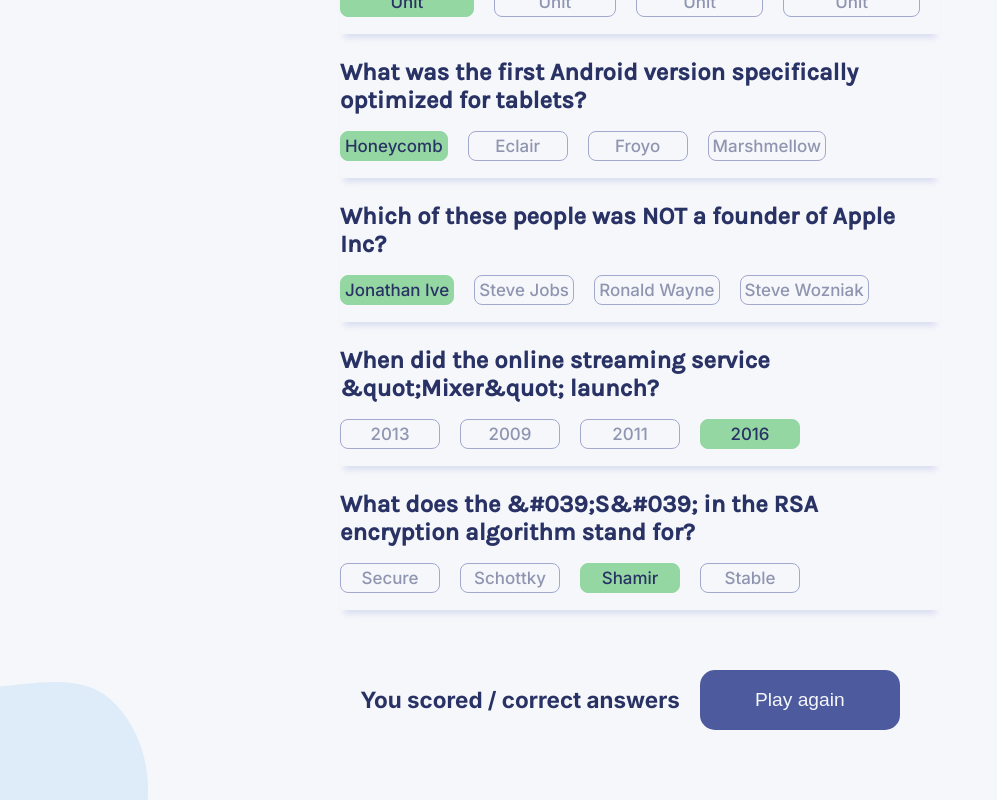
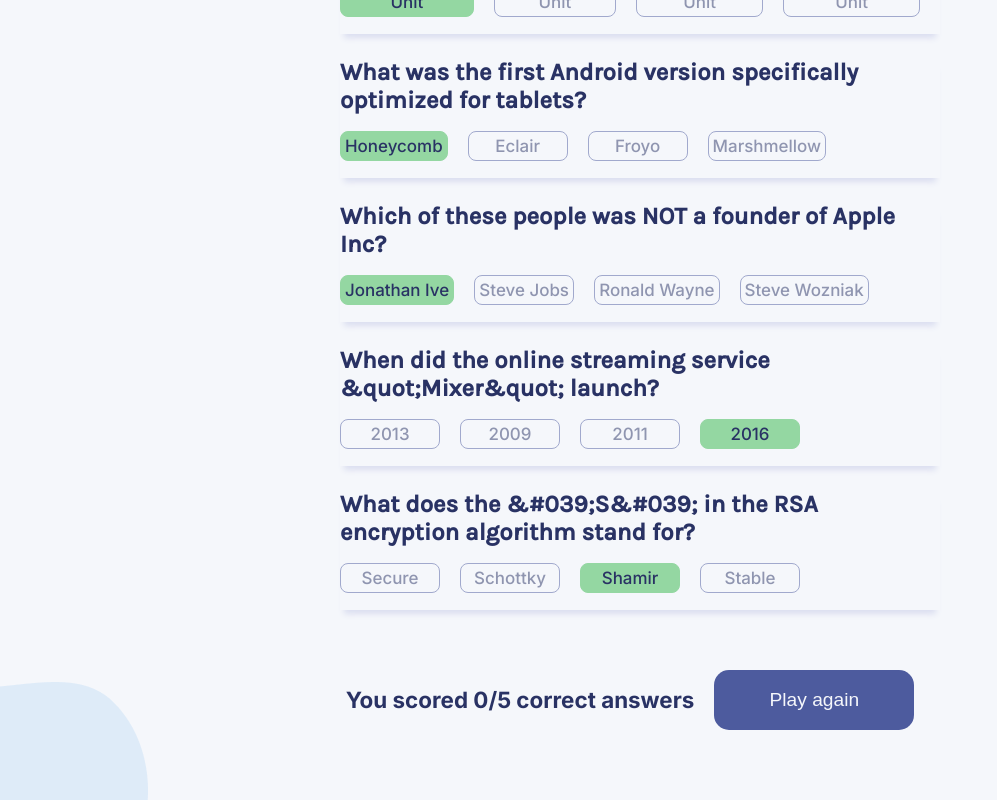
Before and after one commit to Acateel/quizzical, a React (Vite) app: page / in a window 1280 px wide. Both pictures are taken after a click on the button "Check answers". Shown: the part 148-948 px from the top of the page, without its empty margins (0-997 px from the left). Built offline with nearby package versions, Linux system fonts and the light colour scheme.

Commit message:
add score

```diff
--- a/src/components/Quizzical.jsx
+++ b/src/components/Quizzical.jsx
@@ -32,6 +32,20 @@ export default function Quizzical() {
         )
     }
 
+    function score(){
+        let count = 0;
+        for (let i = 0; i < allQuestions.length; i++) {
+            let question = allQuestions[i]
+            for (let j = 0; j < question.answers.length; j++) {
+                let answer = question.answers[j]
+                if(answer.isSelected && answer.isCorrect){
+                    count++
+                }
+            }
+        }
+        return count
+    }
+
     const questionList = allQuestions.map((question)=>{
         return (
             <Question
@@ -47,7 +61,7 @@ export default function Quizzical() {
         <main className="quizzical">
             {questionList}
             <div className="check-answers">
-                {!isPlaying && <p className="check-answers--score">You scored / correct answers</p>}
+                {!isPlaying && <p className="check-answers--score">You scored {score()}/{allQuestions.length} correct answers</p>}
                 <button
                     className="check-answers--button"
                     onClick={togglePlay}
```
